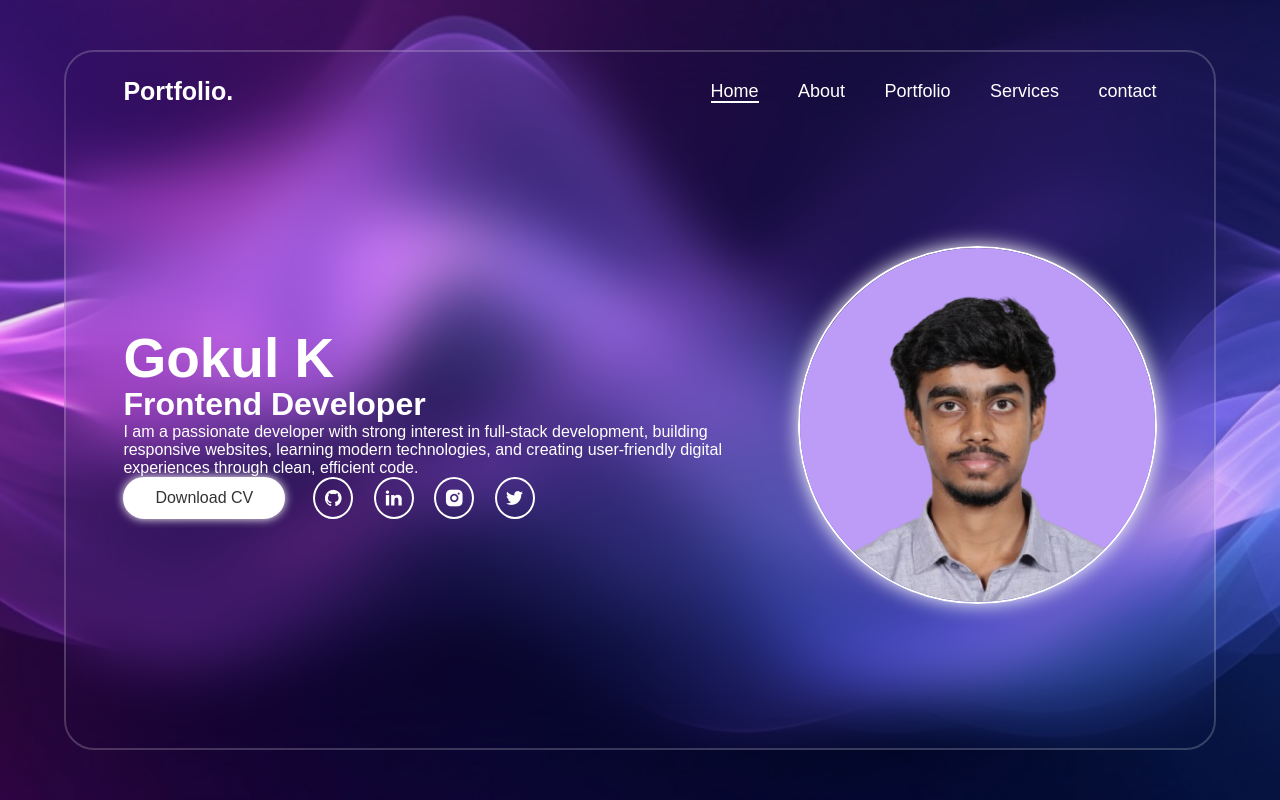
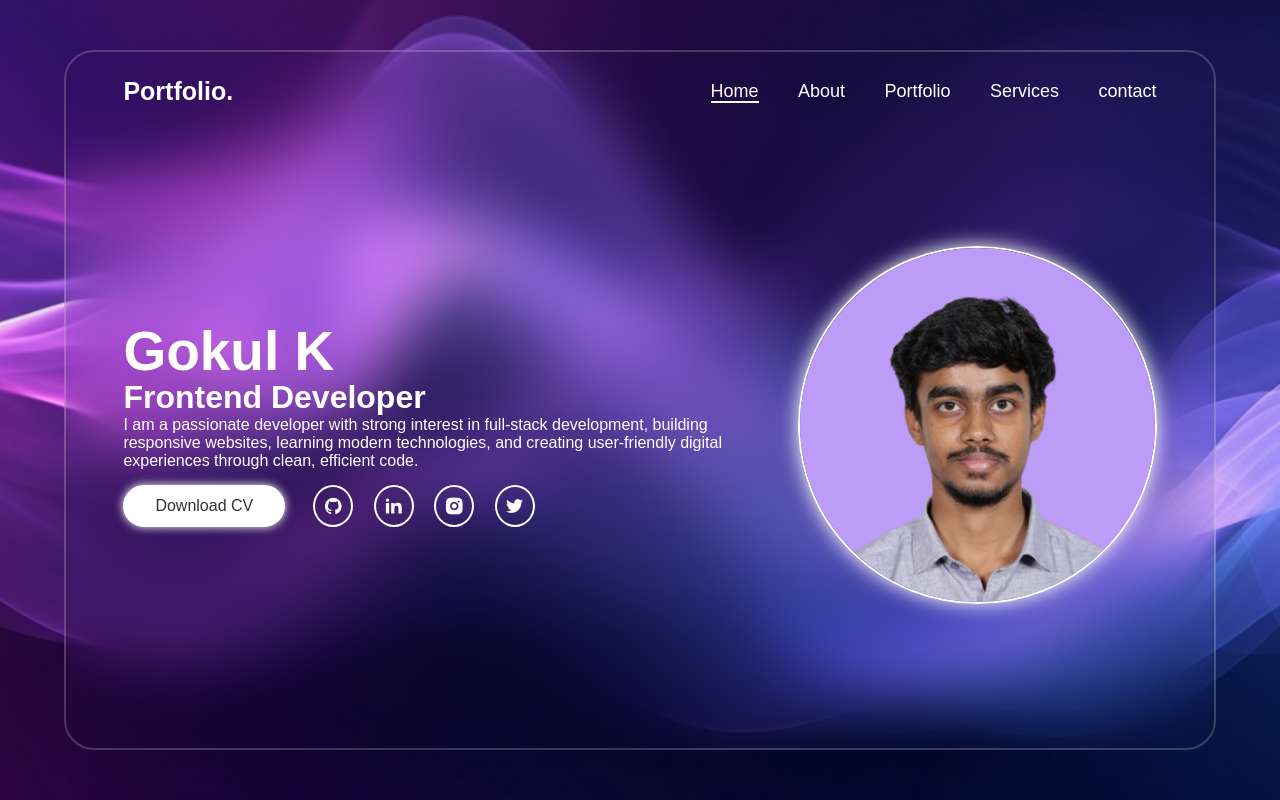
Before and after one commit to gokulk-dev/portfolio, a plain HTML site: page index.html in a window 1280 px wide. Drawn offline with nearby package versions, Linux system fonts and the light colour scheme.

Commit message:
Refactor style.css to improve formatting and organization
Signed-off-by: Gokul k <gokulk18112007@gmail.com>

```diff
--- a/style.css
+++ b/style.css
@@ -141,4 +141,8 @@ home-details p{
     width:100%;
 
     object-fit:cover;
+
 }
+.download-social{
+        padding-top: 15px;
+    }
```
